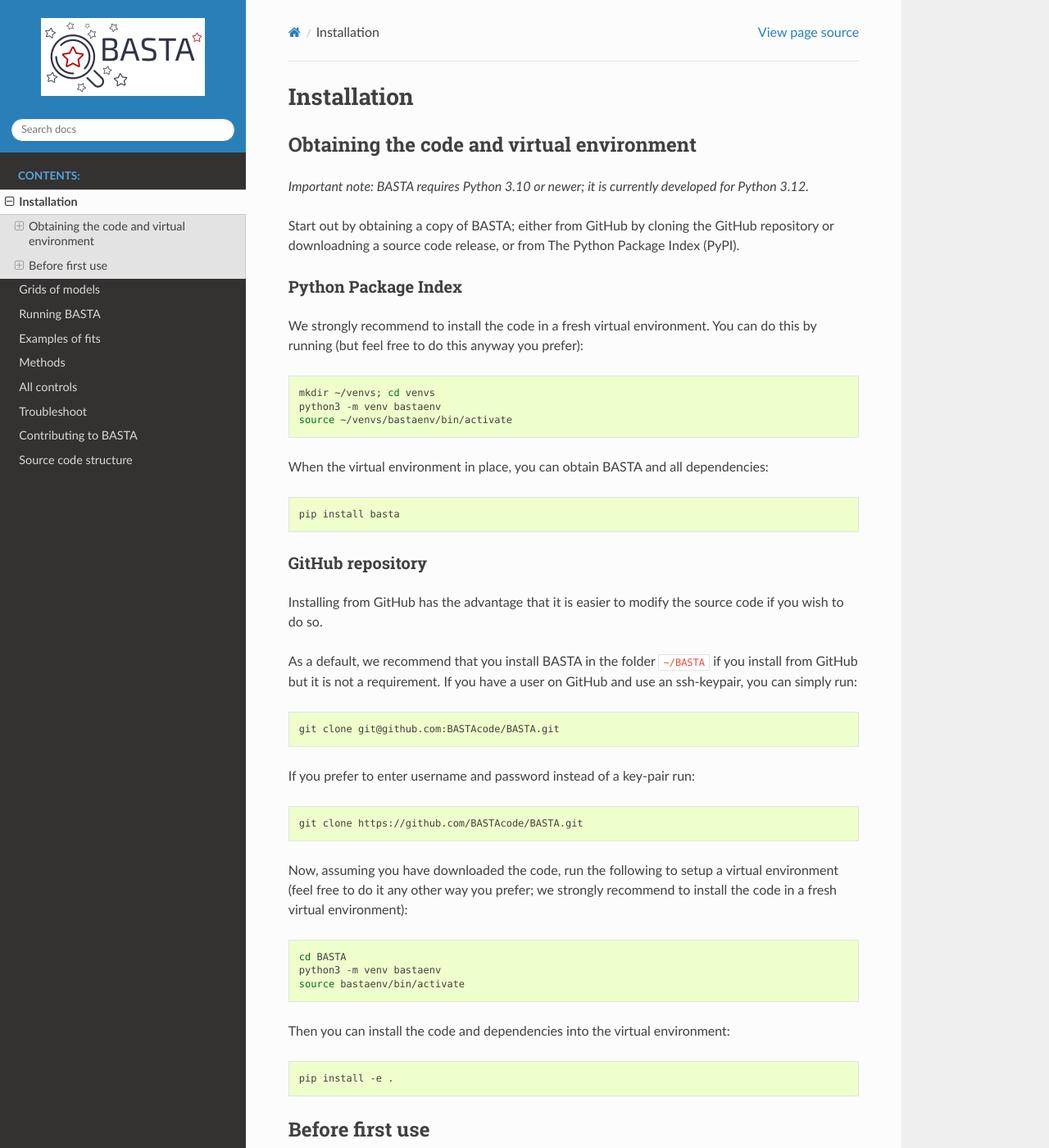
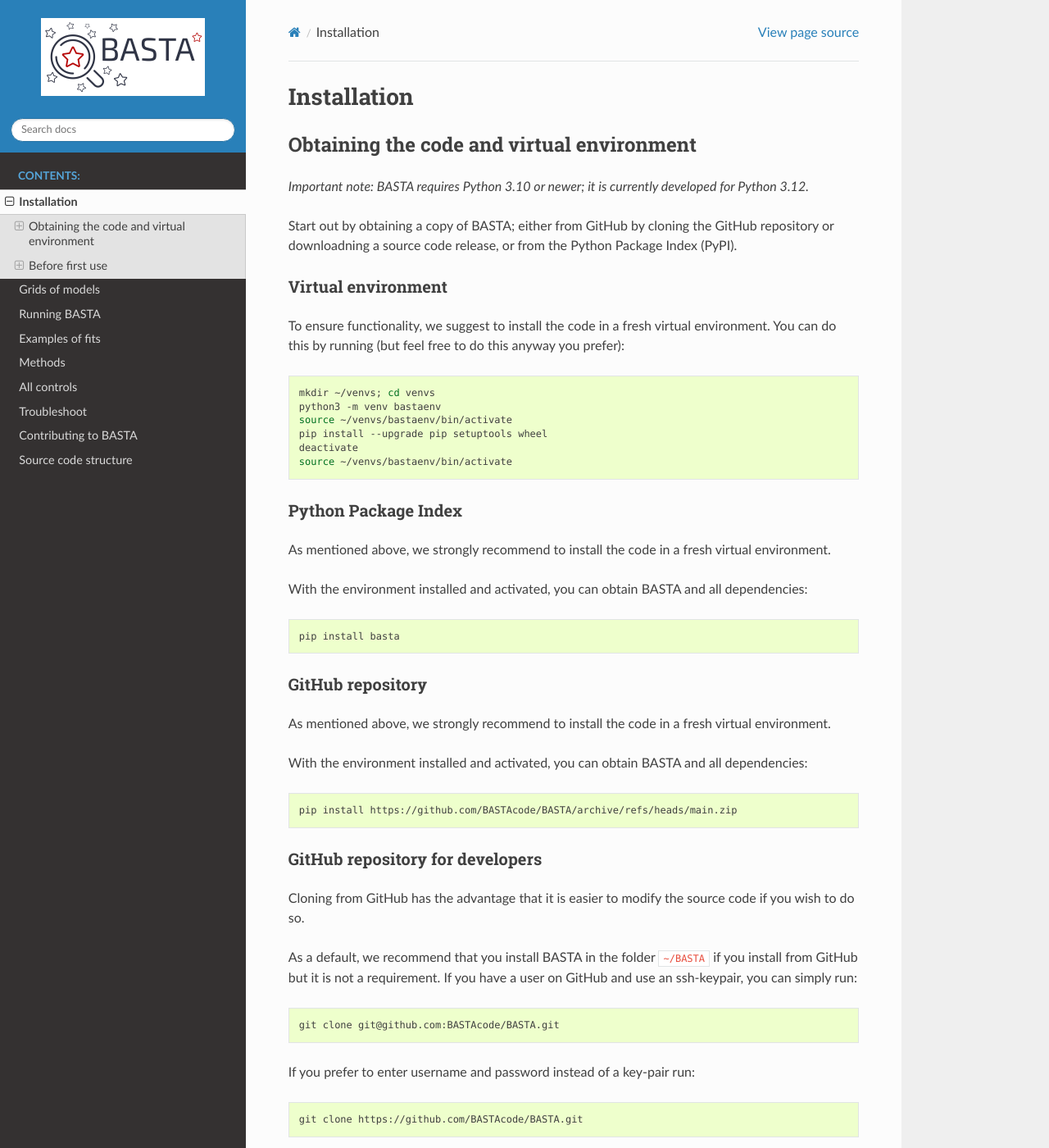
Before and after one commit to BASTAcode/BASTA, a Sphinx documentation site: the page built from docs/install.rst, in a window 1280 px wide and 1400 px high. Shown: the whole window at 82% size. Built offline with Sphinx 7.4.7 and the Read the Docs theme 3.1.0, drawn with Linux system fonts in a browser that asks for light colours; some of the changed text lies outside the part shown.

Commit message:
Add installation instructions to Readme

```diff
--- a/docs/install.rst
+++ b/docs/install.rst
@@ -11,26 +11,37 @@
 *Important note: BASTA requires Python 3.10 or newer; it is currently developed for Python 3.12.*
 
 
-Start out by obtaining a copy of BASTA; either from GitHub by cloning the GitHub repository or downloadning a source code release, or from The Python Package Index (PyPI).
+Start out by obtaining a copy of BASTA; either from GitHub by cloning the GitHub repository or downloadning a source code release, or from the Python Package Index (PyPI).
+
+
+.. _ref_venv:
+
+Virtual environment
+===================
+To ensure functionality, we suggest to install the code in a fresh virtual environment. You can do this by running (but feel free to do this anyway you prefer):
+
+.. code-block:: bash
+
+    mkdir ~/venvs; cd venvs
+    python3 -m venv bastaenv
+    source ~/venvs/bastaenv/bin/activate
+    pip install --upgrade pip setuptools wheel
+    deactivate
+    source ~/venvs/bastaenv/bin/activate
 
 
 .. _ref_pypi:
 
 Python Package Index
 ====================
-We strongly recommend to install the code in a fresh virtual environment. You can do this by running (but feel free to do this anyway you prefer):
+As mentioned above, we strongly recommend to install the code in a fresh virtual environment.
 
-.. code-block:: bash
-
-    mkdir ~/venvs; cd venvs
-    python3 -m venv bastaenv
-    source ~/venvs/bastaenv/bin/activate
-
-When the virtual environment in place, you can obtain BASTA and all dependencies:
+With the environment installed and activated, you can obtain BASTA and all dependencies:
 
 .. code-block:: bash
 
     pip install basta
+
 
 
 .. _ref_github:
@@ -38,7 +49,23 @@
 GitHub repository
 =================
 
-Installing from GitHub has the advantage that it is easier to modify the source code if you wish to do so.
+As mentioned above, we strongly recommend to install the code in a fresh virtual environment.
+
+With the environment installed and activated, you can obtain BASTA and all dependencies:
+
+.. code-block:: bash
+
+    pip install https://github.com/BASTAcode/BASTA/archive/refs/heads/main.zip
+
+
+
+
+.. _ref_github_dev:
+
+GitHub repository for developers
+================================
+
+Cloning from GitHub has the advantage that it is easier to modify the source code if you wish to do so.
 
 As a default, we recommend that you install BASTA in the folder ``~/BASTA`` if you install from GitHub but it is not a requirement. If you have a user on GitHub and use an ssh-keypair, you can simply run:
 
@@ -52,7 +79,7 @@
 
     git clone https://github.com/BASTAcode/BASTA.git
 
-Now, assuming you have downloaded the code, run the following to setup a virtual environment (feel free to do it any other way you prefer; we strongly recommend to install the code in a fresh virtual environment):
+Now, assuming you have downloaded the code, you can run the following to setup a virtual environment in the same folder (feel free to do it any other way you prefer; we strongly recommend to install the code in a fresh virtual environment):
 
 .. code-block:: bash
 
@@ -66,6 +93,7 @@
 
     pip install -e .
 
+Using `-e` will let you modify the source code and it will take effect at next run without reinstalling the code.
 
 
 .. _ref_dust:
@@ -73,18 +101,29 @@
 Before first use
 ****************
 
-To finalise the setup, download a example grid, and obtain the dustmaps, simply run the following:
+To finalise the setup, you will need to download a example grid and obtain the dustmaps. BASTA is shipped with a tool to do so:
 
 .. code-block:: bash
 
     BASTAdownload
+
+If you cloned BASTA from GitHub, you most likely wish to use the default location and can just run `BASTAdownload 16CygA`. Otherwise, you can do something like:
+
+.. code-block:: bash
+
+    mkdir -p ~/BASTA/grids
+    mkdir -p ~/BASTA/dust
+    BASTAdownload --gridpath ~/BASTA/grids --dustpath ~/BASTA/dust 16CygA
 
 
 If you installed BASTA from PyPI and wish to obtain the examples and template input file(s), take a look at:
 
 .. code-block:: bash
 
-    BASTAexamples -h
+    cd ~/BASTA
+    BASTAexamples full
+
+If you only need the input template, run `BASTAexamples simple` in the directory where you need the template.
 
 BASTA is now ready to go. If you need to fit acoustic glitches or wish to contribute to the code, please continue reading on this page. If not, then proceed in the menu to the next item.
 
```
Also changed, not shown: README.md (+28 -1 lines), docs/running.rst (+26 -22 lines).
